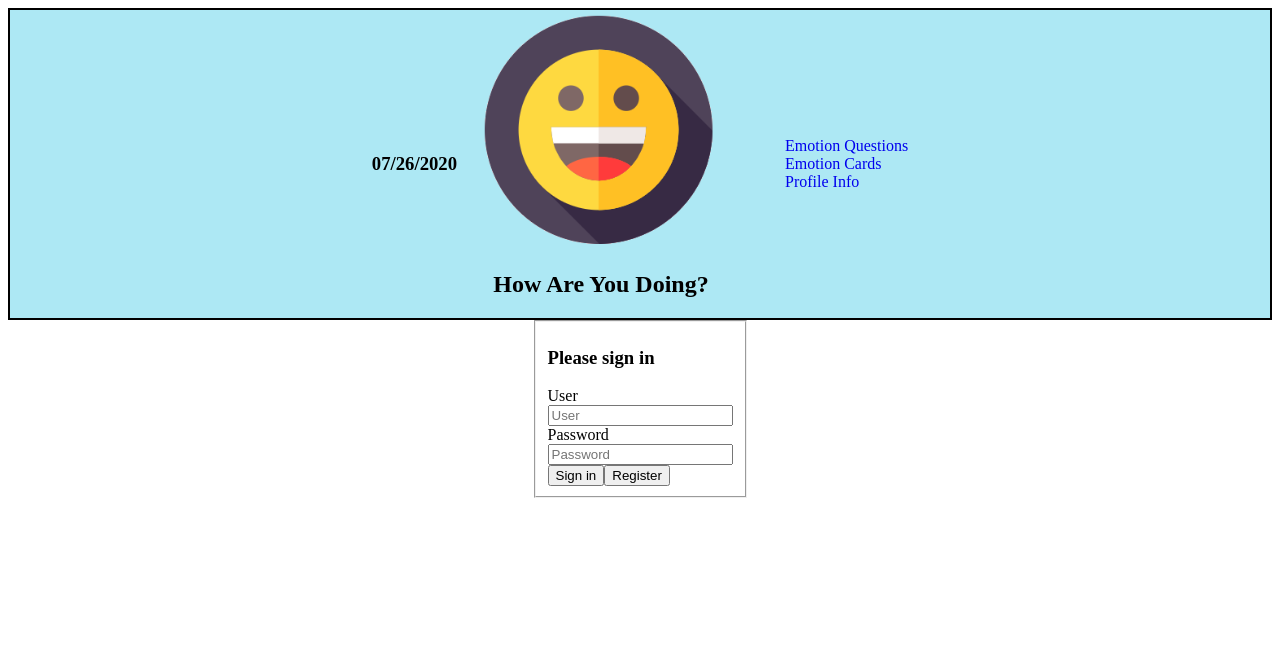
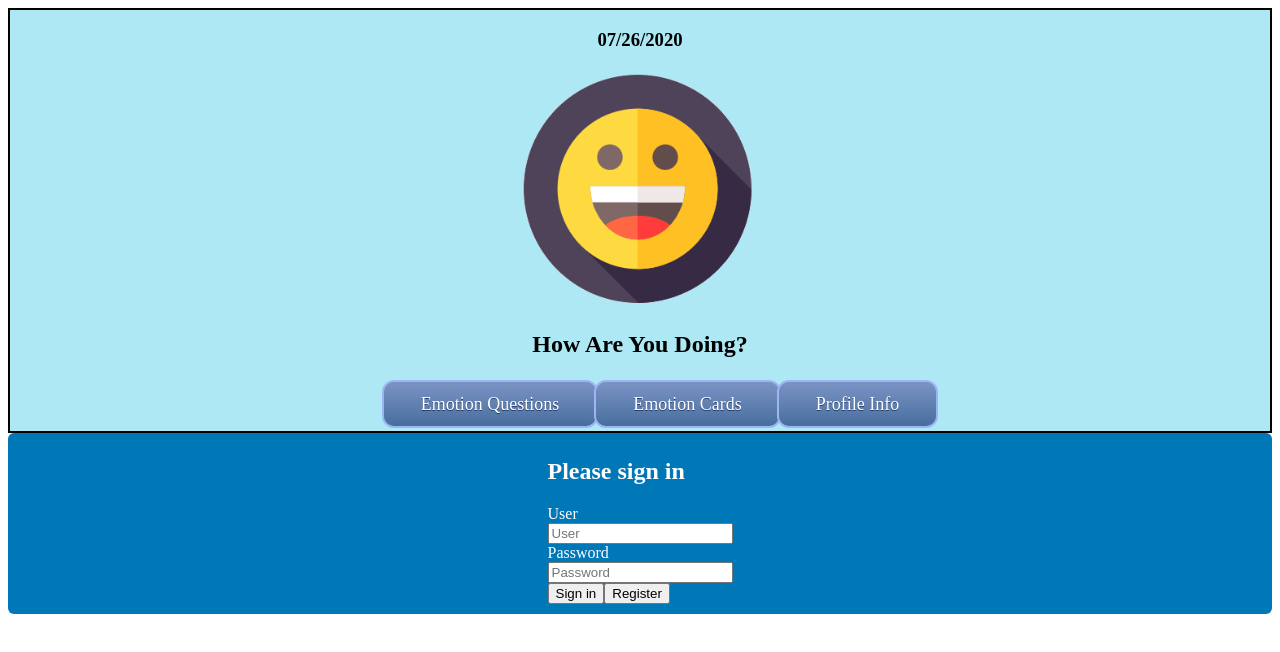
Before and after one commit to nickglovdev/ng-how-are-you-doing, a React (Create React App) app: page / in a window 1280 px wide. Shown: the top 652 px of the page. Built offline with nearby package versions, Linux system fonts and the light colour scheme.

Commit message:
Working on style for the password. The header is now complete.

```diff
--- a/src/components/header/Header.css
+++ b/src/components/header/Header.css
@@ -1,6 +1,7 @@
 .headerContainer {
     display: flex;
     align-items: center;
+    flex-direction: column;
     justify-content: center;
     border: 2px solid black;
     background: #ade8f4;
@@ -19,10 +20,33 @@
     text-align: center;
 }
 
+.headerList {
+    display:flex;
+}
 .headerNav li {
- list-style-type:none;
+    list-style-type:none;
 }
 .headerNav li a {
     text-decoration:none;
+}
 
+.btnStyle {
+	box-shadow: 0px 0px 0px 2px #9fb4f2;
+	background:linear-gradient(to bottom, #7892c2 5%, #476e9e 100%);
+	background-color:#7892c2;
+	border-radius:10px;
+	cursor:pointer;
+	color:#ffffff;
+	font-size:18px;
+	padding:12px 37px;
+	text-decoration:none;
+	text-shadow:0px 1px 0px #283966;
 }
+.btnStyle:hover {
+	background:linear-gradient(to bottom, #0077b6 5%, #0077b6 100%);
+	background-color:#0077b6;
+}
+.btnStyle:active {
+	position:relative;
+	top:1px;
+}
--- a/src/components/header/Header.js
+++ b/src/components/header/Header.js
@@ -22,15 +22,14 @@ const Header = (props) => {
                 </div>
                 <h2 className="headerText">How Are You Doing?</h2>
             </section>
-            <nav class="headerNav">
-                <ul>
-                    <li><Link to="/questions">Emotion Questions</Link></li>
-                    <li><Link to="/emotions">Emotion Cards</Link></li>
-                    <li><Link to="/profiles">Profile Info</Link></li>
+            <nav className="headerNav">
+                <ul className="headerList">
+                    <li><Link className="btnStyle" to="/questions">Emotion Questions</Link></li>
+                    <li><Link className="btnStyle" to="/emotions">Emotion Cards</Link></li>
+                    <li><Link className="btnStyle" to="/profiles">Profile Info</Link></li>
                     {sessionStorage.getItem("user") ? <li><Link onClick={() => clearUser()} to="/login">Logout</Link></li> : null}
                 </ul>
             </nav>
-
         </header>
     )
 }
--- a/src/components/login/Login.css
+++ b/src/components/login/Login.css
@@ -2,6 +2,9 @@
     display: flex;
     align-items: center;
     justify-content: center;
+    background: #0077b6;
+    border-radius: 6px;
+    color: white;
 }
 
 .registrationForm {
@@ -13,3 +16,7 @@
     display: flex;
     flex-direction: column;
 }
+
+.loginFields {
+    border:none;
+}
--- a/src/components/login/Login.js
+++ b/src/components/login/Login.js
@@ -38,8 +38,8 @@ const Login = props => {
 
   return (
     <form onSubmit={handleLogin} className="loginForm">
-      <fieldset>
-        <h3>Please sign in</h3>
+      <fieldset className="loginFields">
+        <h2>Please sign in</h2>
         <label htmlFor="inputUser">User</label>
         <div className="formgrid">
           <input onChange={handleFieldChange} type="user"
```
